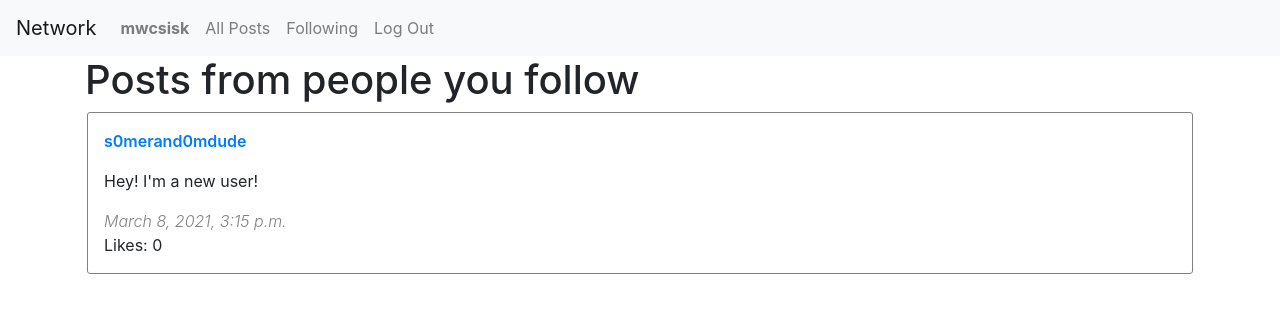
After one commit to mwcsisk/cs50w-network, a Django app: page /following in a window 1280 px wide. The commit adds this page. Shown: the top 313 px of the page. Run offline with Django 3.2, Linux system fonts and the light colour scheme; a user stored in the database is signed in; data comes from the database, SQL or seed files in the repository; both versions use the stored data as it was after the commit; data that the repository does not hold is empty; some libraries are stand-ins or nearby versions.

Commit message:
Add 'following' page

```diff
--- a/network/functions.py
+++ b/network/functions.py
@@ -1,15 +1,20 @@
 from django.db.models import Count
 from .models import User, Post
 
-def get_posts(username=False):
+def get_posts(username=False,users=False):
     """Function to retrieve posts from the database and annotate the number of likes.
 
     Parameters:
     username (str) - Use to retrieve only posts from a specific user (optional)
+    users (QuerySet) - Use to retrieve only posts from a set of users (optional)
     """
 
-    if username:
+    if username and users:
+        raise ValueError('Either a username or a set of users can be specified, but not both')
+    elif username:
         posts = User.objects.get(username=username).posts.all()
+    elif users:
+        posts = Post.posts.filter(author__id__in=users)
     else:
         posts = Post.posts.all()
     return posts.annotate(num_likes=Count('likes')).order_by('-timestamp')
--- /dev/null
+++ b/network/templates/network/following.html
@@ -0,0 +1,5 @@
+{% extends 'network/postview.html' %}
+
+{% block heading %}
+<h1>Posts from people you follow</h1>
+{% endblock %}
--- a/network/templates/network/layout.html
+++ b/network/templates/network/layout.html
@@ -13,13 +13,13 @@
     <body>
 
         <nav class="navbar navbar-expand-lg navbar-light bg-light">
-            <a class="navbar-brand" href="#">Network</a>
+            <a class="navbar-brand" href="{% url 'index' %}">Network</a>
 
             <div>
               <ul class="navbar-nav mr-auto">
                 {% if user.is_authenticated %}
                     <li class="nav-item">
-                        <a class="nav-link" href="#"><strong>{{ user.username }}</strong></a>
+                        <a class="nav-link" href="{% url 'profile' request.user.username %}"><strong>{{ user.username }}</strong></a>
                     </li>
                 {% endif %}
                 <li class="nav-item">
@@ -27,7 +27,7 @@
                 </li>
                 {% if user.is_authenticated %}
                     <li class="nav-item">
-                        <a class="nav-link" href="#">Following</a>
+                        <a class="nav-link" href="{% url 'following' %}">Following</a>
                     </li>
                     <li class="nav-item">
                         <a class="nav-link" href="{% url 'logout' %}">Log Out</a>
--- a/network/urls.py
+++ b/network/urls.py
@@ -9,6 +9,7 @@ urlpatterns = [
     path("logout", views.logout_view, name="logout"),
     path("register", views.register, name="register"),
     path("user/<str:username>", views.profile, name="profile"),
+    path("following", views.following, name="following"),
 
     # API routes
     path("api/post", views.post, name="post"),
--- a/network/views.py
+++ b/network/views.py
@@ -17,6 +17,15 @@ def index(request):
     posts = get_posts()
 
     return render(request, "network/index.html", {
+        "posts": posts
+    })
+
+
+@login_required
+def following(request):
+    posts = get_posts(users=request.user.following.all().values('id'))
+
+    return render(request, "network/following.html", {
         "posts": posts
     })
 
```
Also changed, not shown: db.sqlite3.
